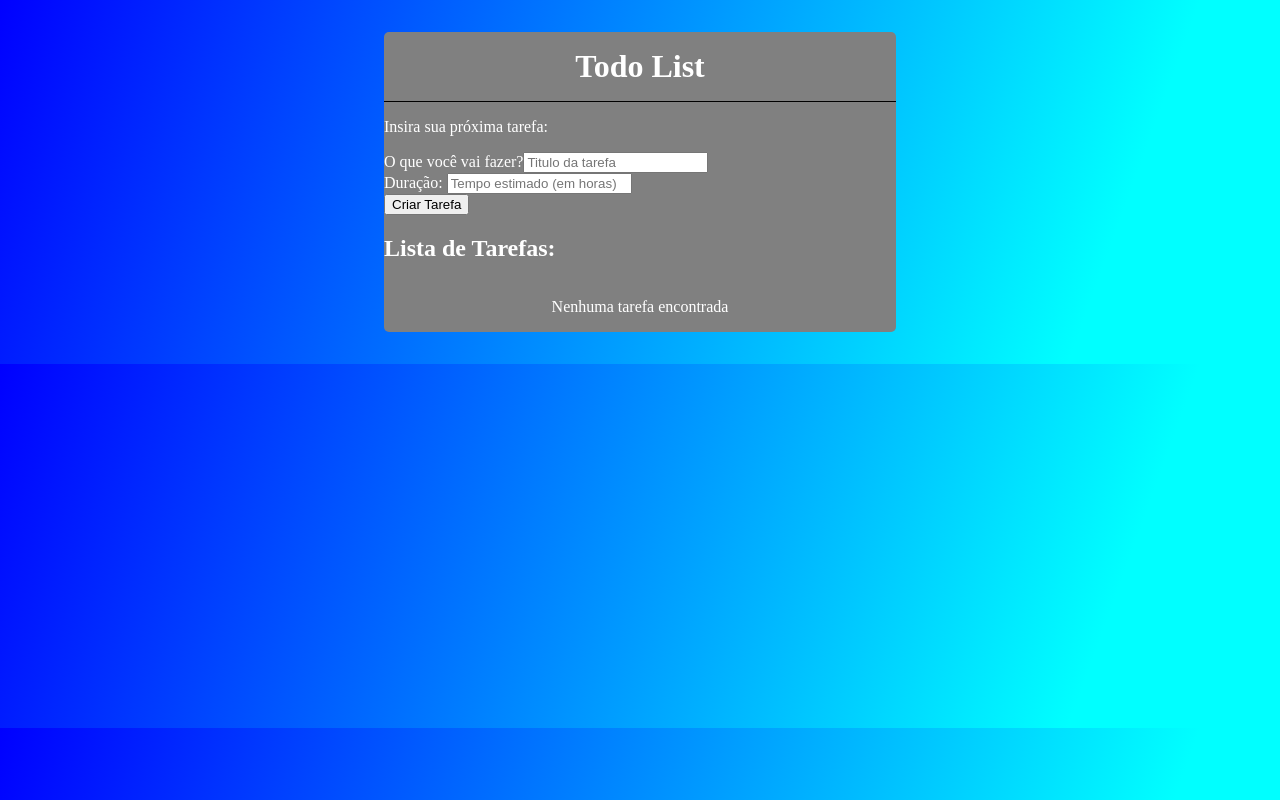
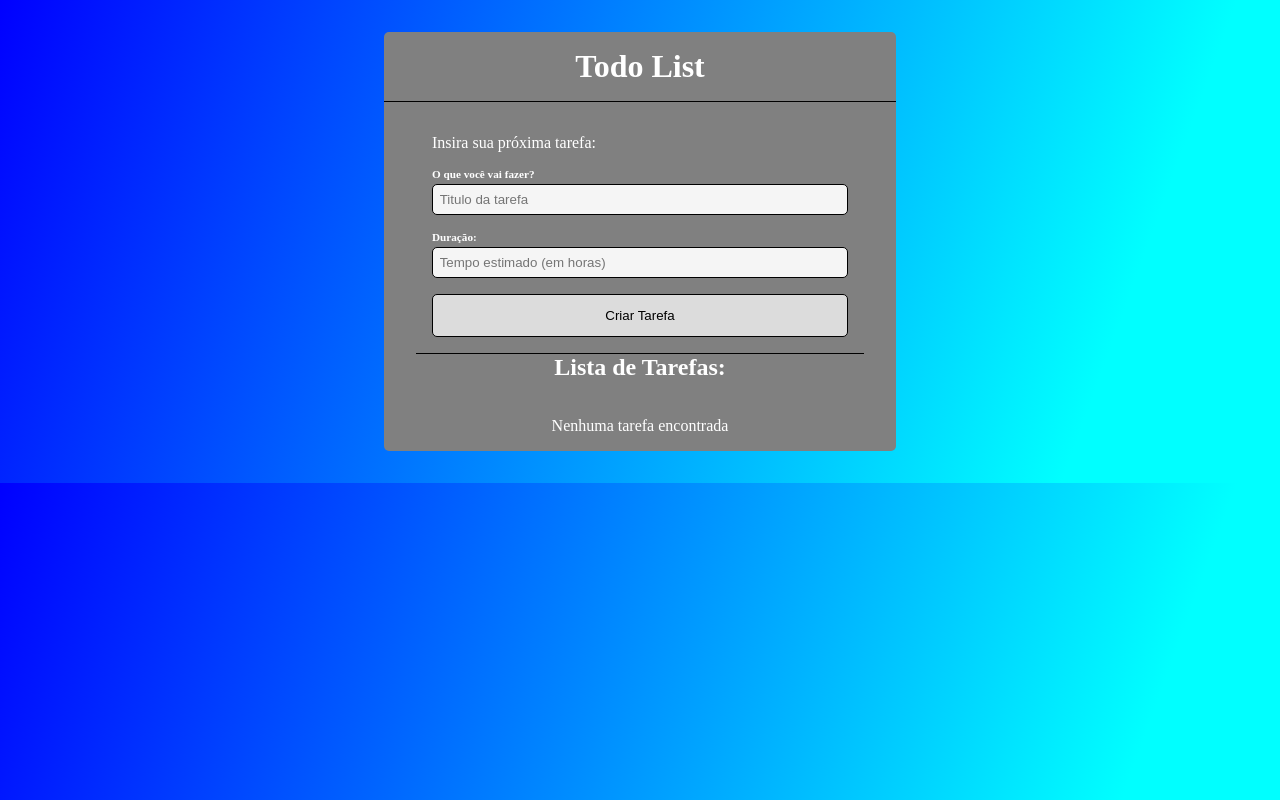
Before and after one commit to IgorBVieira/todo-app, a React (Create React App) app: page / in a window 1280 px wide. Built offline with nearby package versions, Linux system fonts and the light colour scheme.

Commit message:
add style to form

```diff
--- a/src/App.css
+++ b/src/App.css
@@ -20,3 +20,46 @@
     text-align: center;
     padding: 1em;
 }
+
+.form-todo {
+    padding: 1em;
+    margin: 0 2em;
+    border-bottom: 1px solid black;
+}
+
+.form-todo h2,
+.list-todo h2 {
+    text-align: center;
+    margin-top: 0;
+}
+
+.form-control {
+    display: flex;
+    flex-direction: column;
+    margin-bottom: 1em;
+}
+
+.form-control label {
+    font-weight: bold;
+    font-size: .7em;
+    margin-bottom: .4em;
+}
+
+.form-control input {
+    border: 1px solid black;
+    border-radius: 5px;
+    background-color: whitesmoke;
+    padding: 0.5em;
+    color: black;
+}
+
+input[type="submit"] {
+    background-color: rgba(255, 255, 255, 0.726);
+    color: rgb(0, 0, 0);
+    display: block;
+    width: 100%;
+    border: 1px solid black;
+    border-radius: 5px;
+    padding: 1em;
+    cursor: pointer;
+}
```
